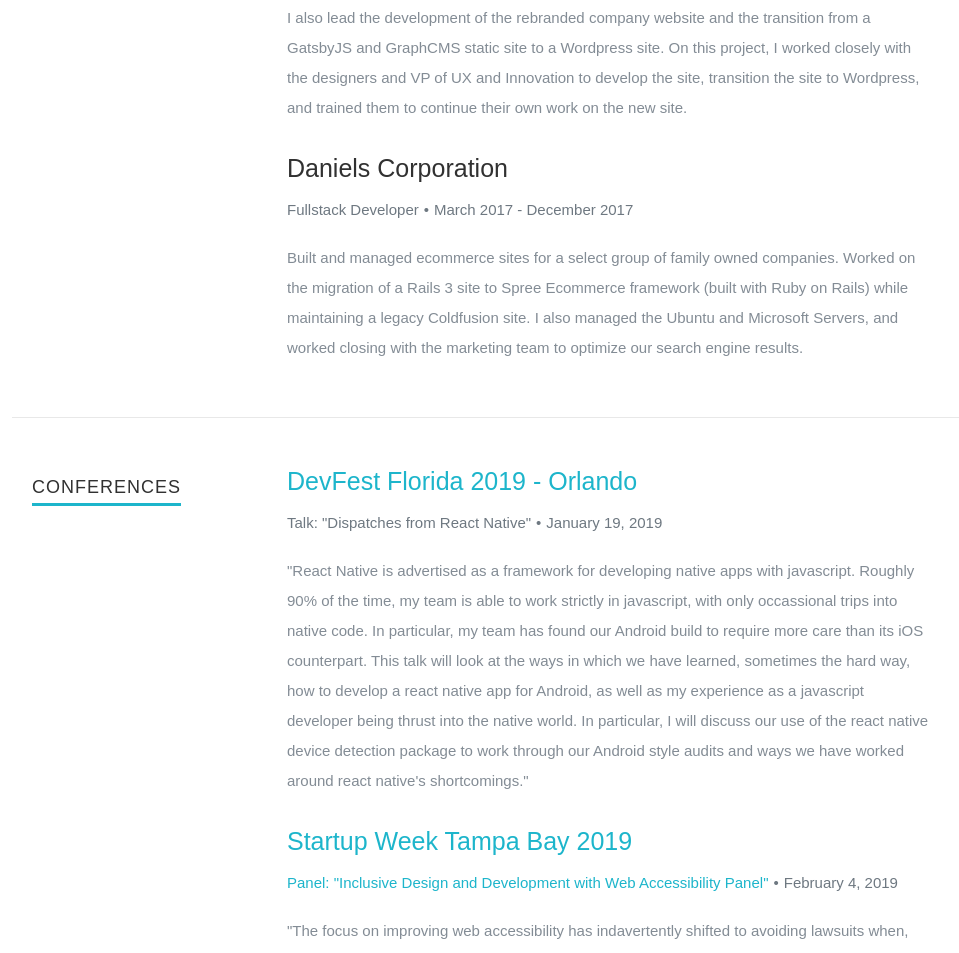
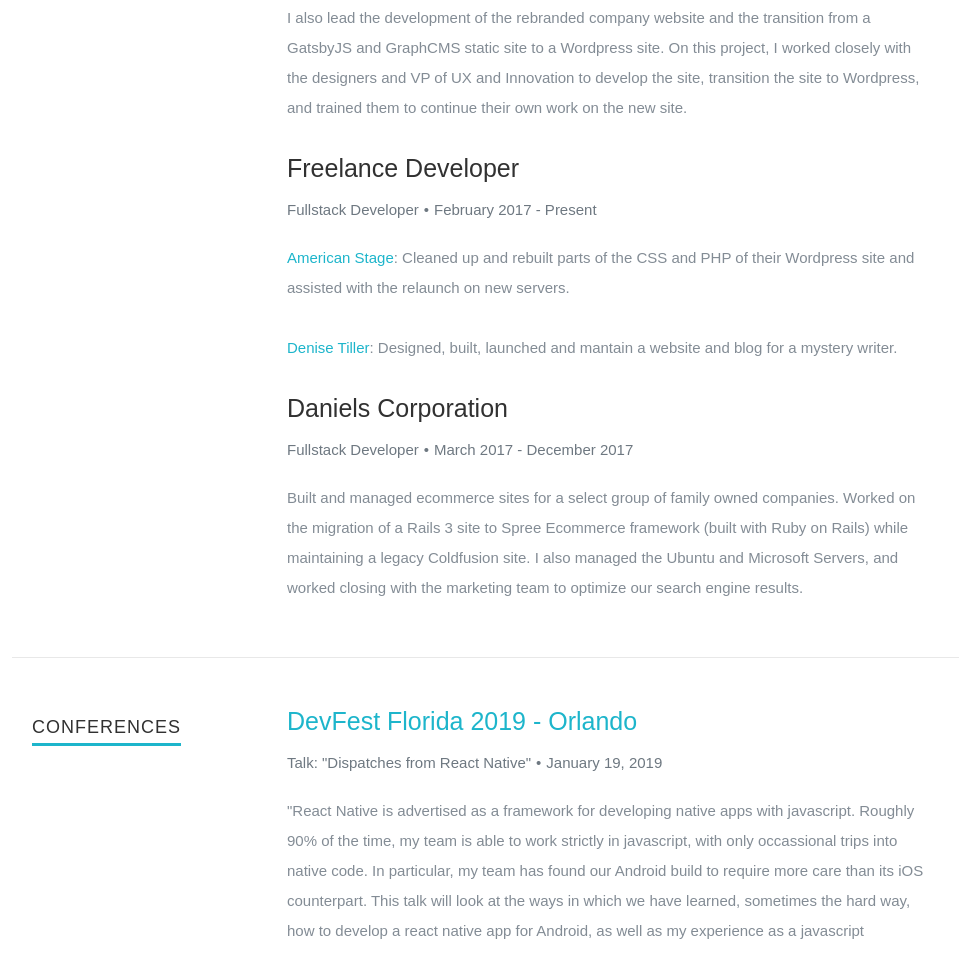
Before and after one commit to lizthrilla/portfolio2018, a Gatsby site: page / in a window 1280 px wide. Shown: the part 1613-2566 px from the top of the page, without its empty margins (118-1077 px from the left). Built offline with nearby package versions, Linux system fonts and the light colour scheme; Gatsby itself is replaced by a stand-in of ours; a web font is replaced by a local one.

Commit message:
free lance

```diff
--- a/src/components/Work.js
+++ b/src/components/Work.js
@@ -26,6 +26,23 @@
           </p>
         </div>
       </div>
+      <div className="row item">
+        <div className="twelve columns">
+          <h3>Freelance Developer</h3>
+          <p className="info">
+            Fullstack Developer
+            <span>&bull;</span>
+            <em className="date">February 2017 - Present</em>
+          </p>
+
+          <p>
+            <a href="www.americanstage.org" target="_blank"> American Stage</a>: Cleaned up and rebuilt parts of the CSS and PHP of their Wordpress site and assisted with the relaunch on new servers.
+          </p>
+          <p>
+            <a href="www.denisetiller.com" target="_blank"> Denise Tiller</a>: Designed, built, launched and mantain a website and blog for a mystery writer.
+          </p>
+        </div>
+      </div>
 
       <div className="row item">
         <div className="twelve columns">
```
